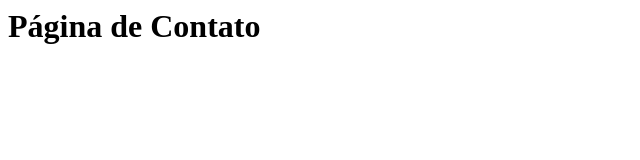
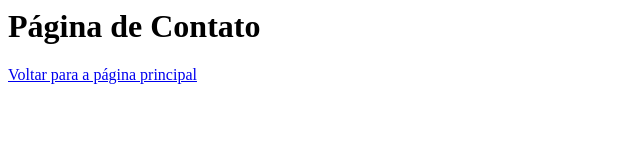
Before and after one commit to Rancosta/CapacitacaoGit, a plain HTML site: page contato.html in a window 1280 px wide. Shown: the whole page, without its empty margins (0-640 px from the left). Drawn offline with Linux system fonts and the light colour scheme.

Commit message:
Update contato.html
Adicionado o link para voltar à página principal.

```diff
--- a/contato.html
+++ b/contato.html
@@ -4,5 +4,6 @@
 	</head>
 	<body>
 		<h1>Página de Contato</h1>
+		<p><a href="index.html">Voltar para a página principal</a></p>
 	</body>
 </html>
```
Lines whose indentation alone changed are shown as unchanged.
